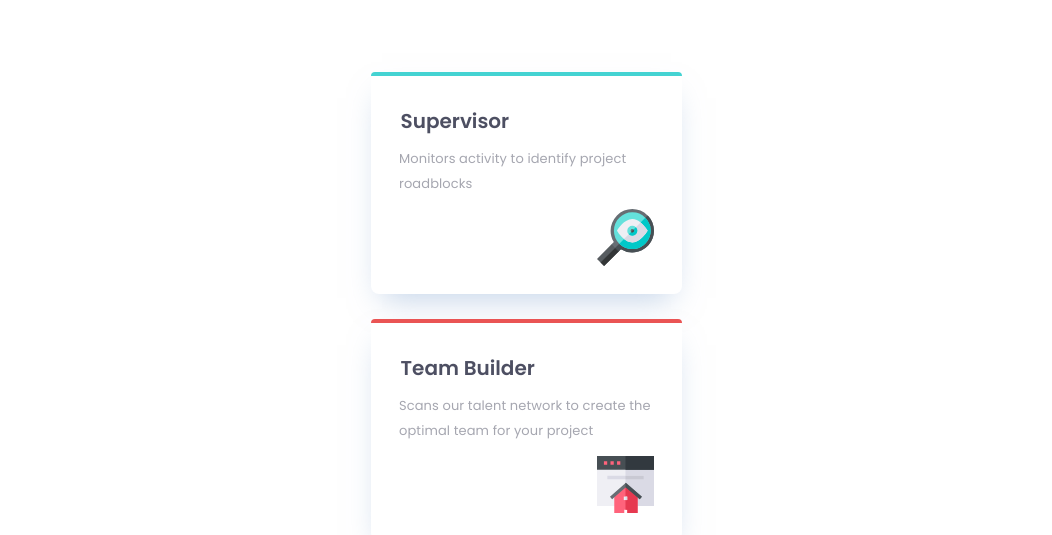
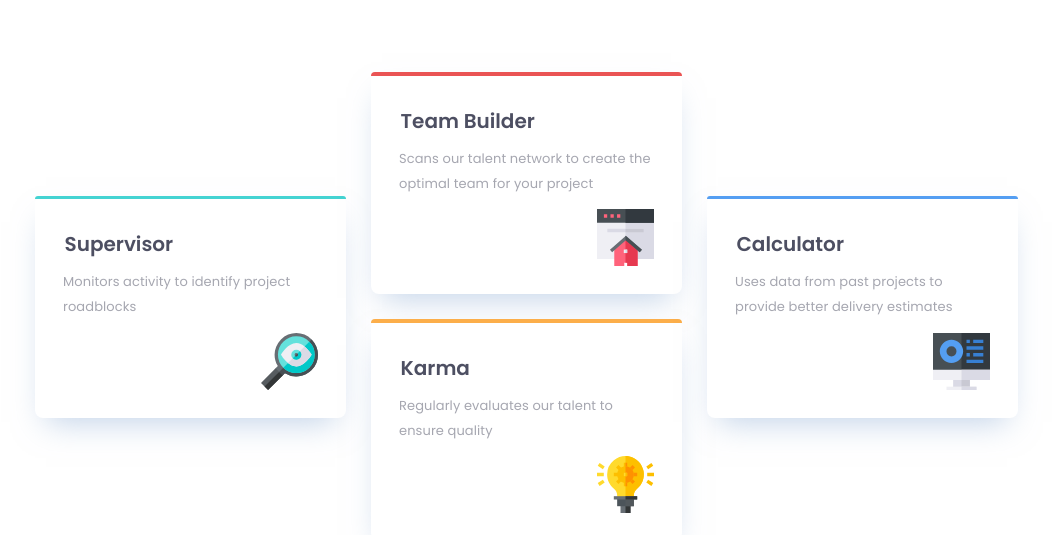
Before and after one commit to ghintema/FrontEndMentor_Four-Card-Feature-Section-Master, a plain HTML site: page index.html in a window 1280 px wide. Shown: the part 265-800 px from the top of the page, without its empty margins (114-1166 px from the left). Drawn offline with Linux system fonts and the light colour scheme.

Commit message:
Ready to submitt

```diff
--- a/index.html
+++ b/index.html
@@ -35,7 +35,7 @@
 		font-weight: 600;
 		margin:15px
 	}
-	header p.description, div.card p.description{
+	header p.description, div[class^="card"] p.description{
 		font-family: 'Poppins';
 		font-style: normal;
 		font-weight: 400;
@@ -49,13 +49,13 @@
 		opacity: 0.5;
 		width:311px;
 	}
-	div.card p.description{
+	div[class^="card"] p.description{
 		width:254px;
 		text-align:left;
 		font-size: 13px;
 		letter-spacing: 0.1px;
 	}
-	div.card h3{
+	div[class^="card"] h3{
 		font-family: 'Poppins';
 		font-style: normal;
 		font-weight: 600;
@@ -64,7 +64,7 @@
 		color: #4D4F62;
 		margin:30px auto 10px 30px;
 	}
-	div.card { /* card definition */
+	div[class^="card"] { /* card definition */
 		position:relative;
 		width:311px;
 		height:222px;
@@ -100,13 +100,32 @@
 		right:28px;
 	}
 
+	@media (min-width:762px) {
+		div.wrapper{
+			display:grid;
+			grid-template-columns: repeat(3,311px)
+			grid-template-rows:repeat(4,222px);
+			grid-gap:25px;
+			justify-content:center;
+		}
+		div[class^="card"] {
+			margin:0px;
+		}
+		div.card1{
+			grid-area:2/1/4/2;
+		}
+		div.card2{
+			grid-area:1/2/3/3;
+		}
+		div.card3{
+			grid-area:3/2/5/3;
+		}
+		div.card4{
+			grid-area:2/3/4/4;
+		}
 
 
-
-
-
-
-
+	}
     .attribution { font-size: 11px; text-align: center; }
     .attribution a { color: hsl(228, 45%, 44%); }
   </style>
@@ -121,26 +140,26 @@
 		to ensure that your project is successful</p>
 	</header>
 	<main>
-		<div class="cardwrapper">
-			<div class="card">
+		<div class="wrapper">
+			<div class="card1">
 				<div class="colorbar1"></div>
 				<h3>Supervisor</h3>
 				<p class="description">Monitors activity to identify project roadblocks</p>
 				<img class="icon" src="images/icon-supervisor.svg">
 			</div>
-			<div class="card">
+			<div class="card2">
 				<div class="colorbar2"></div>
 				<h3>Team Builder</h3>
 				<p class="description">Scans our talent network to create the optimal team for your project</p>
 				<img class="icon" src="images/icon-team-builder.svg">
 			</div>
-			<div class="card">
+			<div class="card3">
 				<div class="colorbar3"></div>
 				<h3>Karma</h3>
 				<p class="description">Regularly evaluates our talent to ensure quality</p>
 				<img class="icon" src="images/icon-karma.svg">
 			</div>
-			<div class="card">
+			<div class="card4">
 				<div class="colorbar4"></div>
 				<h3>Calculator</h3>
 				<p class="description">Uses data from past projects to provide better delivery estimates</p>
```
